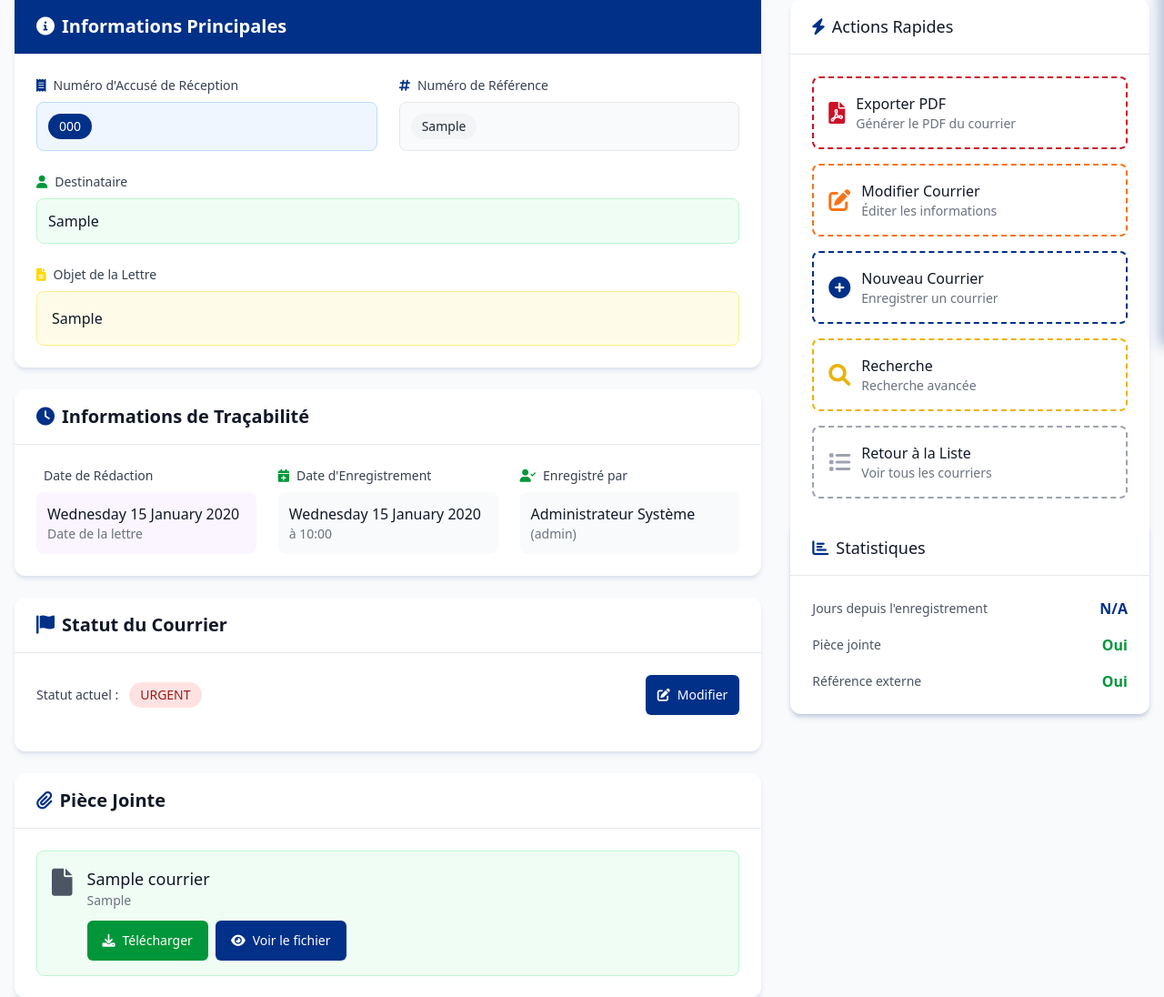
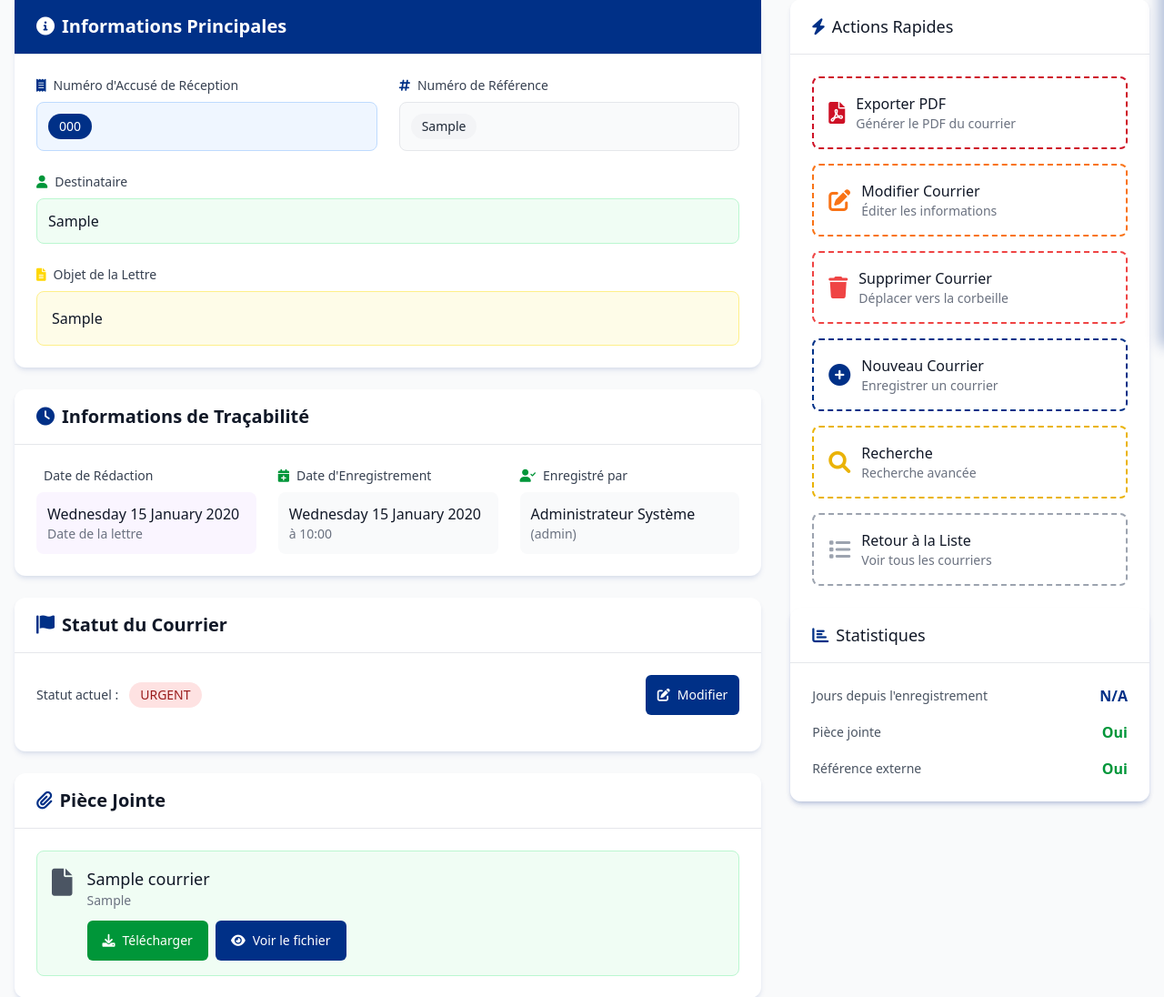
Before and after one commit to moa-digitalagency/gec, a Flask app: page /mail/1 in a window 1280 px wide. Shown: the part 259-1355 px from the top of the page at 91% size. Run offline with Flask 3, Linux system fonts and the light colour scheme; a user stored in the database is signed in; data comes from the database, SQL or seed files in the repository; tables that the repository leaves empty hold one stand-in row (values such as "Sample post"); some libraries are stand-ins or nearby versions.

Commit message:
Add a delete button for managing documents within the system
Adds a conditional "Supprimer Courrier" button to the document detail page, allowing users with appropriate permissions to move documents to the trash. Includes a JavaScript confirmation dialog for deletion.

Replit-Commit-Author: Agent
Replit-Commit-Session-Id: ad5ff968-86f0-4263-87b0-c80ae8267d36
Replit-Commit-Checkpoint-Type: full_checkpoint
Replit-Commit-Screenshot-Url: https://storage.googleapis.com/screenshot-production-us-central1/0a44e1c5-a22c-4a4c-b54b-c0ba431f7c4b/ad5ff968-86f0-4263-87b0-c80ae8267d36/2Poq6xV

```diff
--- a/templates/mail_detail_new.html
+++ b/templates/mail_detail_new.html
@@ -329,6 +329,17 @@
                     </a>
                     {% endif %}
 
+                    {% if current_user.has_permission('delete_mail') or current_user.is_super_admin() %}
+                    <button onclick="confirmDeleteMail({{ courrier.id }}, '{{ courrier.numero_accuse_reception }}')"
+                            class="flex items-center p-4 border-2 border-dashed border-red-500 rounded-lg hover:bg-red-50 transition-colors group w-full text-left">
+                        <i class="fas fa-trash text-2xl text-red-500 mr-3 group-hover:scale-110 transition-transform"></i>
+                        <div>
+                            <p class="font-medium text-gray-900">Supprimer Courrier</p>
+                            <p class="text-sm text-gray-500">Déplacer vers la corbeille</p>
+                        </div>
+                    </button>
+                    {% endif %}
+
                     <a href="{{ url_for('register_mail') }}"
                        class="flex items-center p-4 border-2 border-dashed border-rdc-blue rounded-lg hover:bg-blue-50 transition-colors group w-full">
                         <i class="fas fa-plus-circle text-2xl text-rdc-blue mr-3 group-hover:scale-110 transition-transform"></i>
@@ -415,5 +426,16 @@ function toggleStatusForm() {
     const form = document.getElementById('statusForm');
     form.classList.toggle('hidden');
 }
+
+// Function to confirm deletion
+function confirmDeleteMail(id, numero) {
+    if (confirm(`Êtes-vous sûr de vouloir supprimer le courrier ${numero} ?\n\nCette action déplacera le courrier dans la corbeille.`)) {
+        const form = document.createElement('form');
+        form.method = 'POST';
+        form.action = `/delete_courrier/${id}`;
+        document.body.appendChild(form);
+        form.submit();
+    }
+}
 </script>
 {% endblock %}
```
